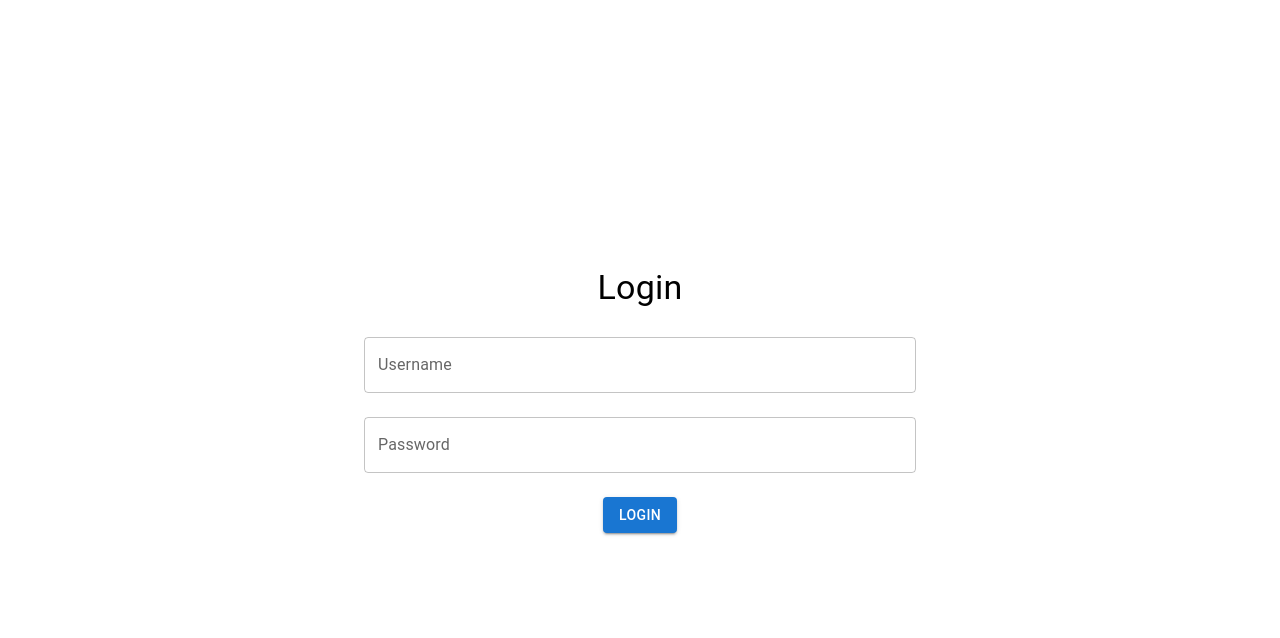
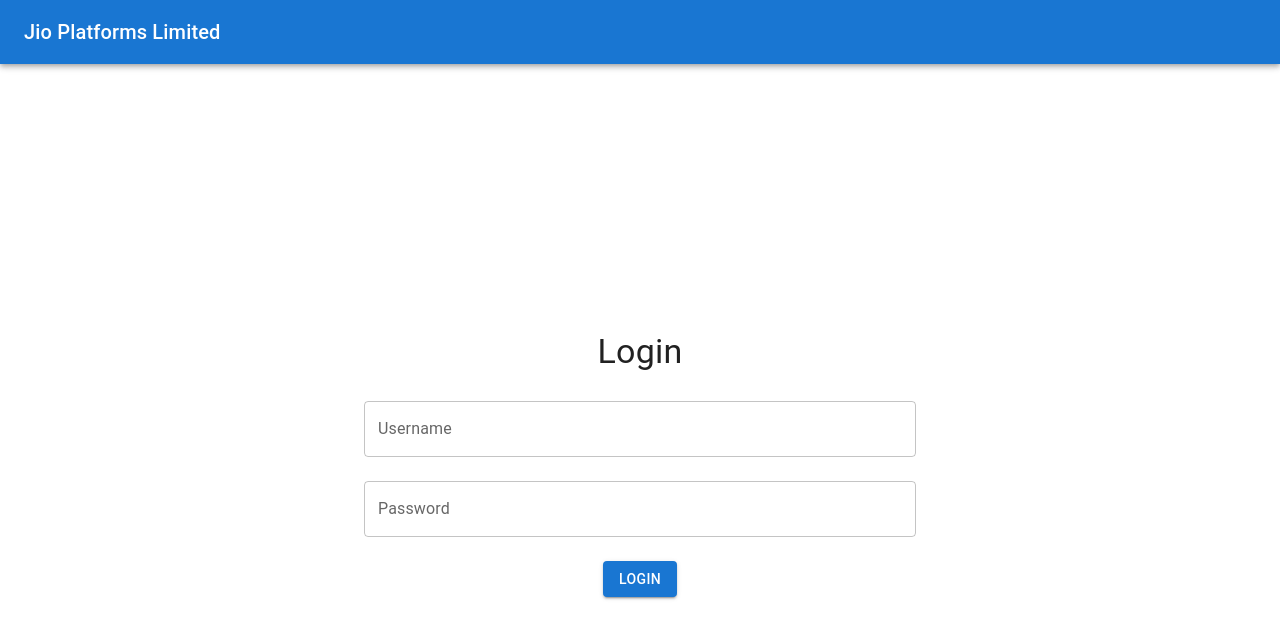
Before and after one commit to saranshgupta0107/mern-dashboard, a React (Create React App) app in the folder client/: page /login in a window 1280 px wide. Shown: the top 638 px of the page. Built offline with nearby package versions, Linux system fonts and the light colour scheme.

Commit message:
Update LoginPage.js

```diff
--- a/client/src/pages/LoginPage.js
+++ b/client/src/pages/LoginPage.js
@@ -1,6 +1,6 @@
 // src/pages/LoginPage.js
 import React, { useState } from 'react';
-import { Button, TextField, Container, Typography, Box, Alert } from '@mui/material';
+import { Button, TextField, Container, Typography, Box, Alert, AppBar, Toolbar, CssBaseline } from '@mui/material';
 import { useNavigate } from 'react-router-dom';
 import axios from 'axios';
 
@@ -22,6 +22,15 @@ const LoginPage = () => {
     };
 
     return (
+        <>
+            <CssBaseline />
+            <AppBar position="static">
+                <Toolbar>
+                    <Typography variant="h6" style={{ flexGrow: 1 }}>
+                        Jio Platforms Limited
+                    </Typography>
+                </Toolbar>
+            </AppBar>
             <Container maxWidth="sm">
                 <Box
                     display="flex"
@@ -61,6 +70,7 @@ const LoginPage = () => {
                     </Button>
                 </Box>
             </Container>
+        </>
     );
 };
 
```
Lines whose indentation alone changed are shown as unchanged.
